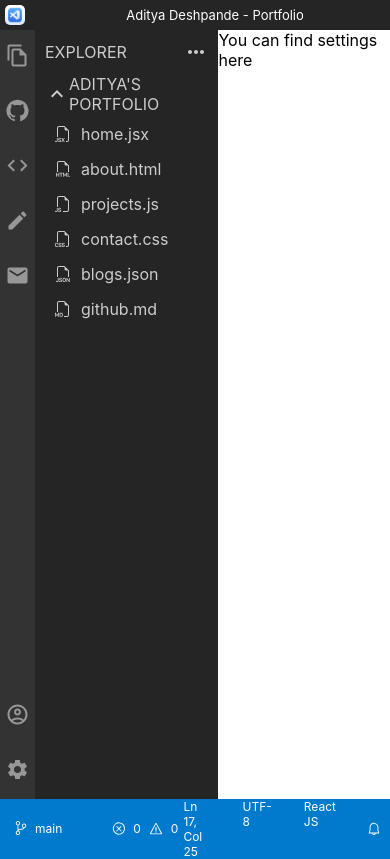
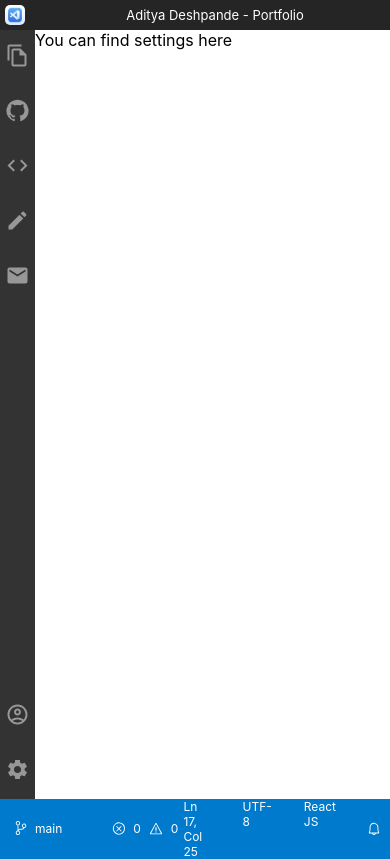
Before and after one commit to adityadeshpande0/MyPortfolio, a React (Create React App) app: page /settings in a window 390 px wide. Built offline with nearby package versions, Linux system fonts and the light colour scheme.

Commit message:
ScrollBar Edited

```diff
--- a/src/App.js
+++ b/src/App.js
@@ -1,5 +1,5 @@
 import Routers from "./Navigation/Routers";
-
+import '..//src/scrollbarStyles.css'
 function App() {
   return (
     <div>
--- a/src/Components/Sidepanel/sidepanelStyles.css
+++ b/src/Components/Sidepanel/sidepanelStyles.css
@@ -21,7 +21,7 @@ p {
   display: flex;
   flex-direction: row;
   align-items: center;
-  justify-content: start;
+  justify-content: flex-start;
   cursor: pointer;
   padding: 0px 10px 0px 10px;
 }
@@ -46,3 +46,9 @@ p {
   background-color: #494949;
   border-radius: 5px;
 }
+@media screen and (max-width: 600px){
+  .main-block-sidepanel{
+    display: none;
+  }
+
+}
--- /dev/null
+++ b/src/scrollbarStyles.css
@@ -0,0 +1,19 @@
+/* ScrollbarStyles.css */
+::-webkit-scrollbar {
+    width: 5px; /* Width of the scrollbar */
+  }
+
+  /* Track */
+  ::-webkit-scrollbar-track {
+    background: #f1f1f1; /* Color of the scrollbar track */
+  }
+
+  /* Handle */
+  ::-webkit-scrollbar-thumb {
+    background: #888; /* Color of the scrollbar handle */
+  }
+
+  /* Handle on hover */
+  ::-webkit-scrollbar-thumb:hover {
+    background: #555; /* Color of the scrollbar handle on hover */
+  }
```
